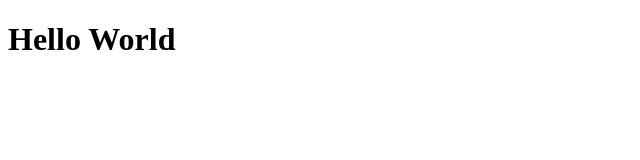
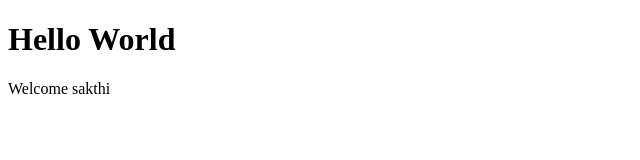
Before and after one commit to sakthidharan00/sakthidharan00, a plain HTML site: page index.html in a window 1280 px wide. Shown: the whole page, without its empty margins (0-640 px from the left). Drawn offline with Linux system fonts and the light colour scheme.

Commit message:
-new mesage added

```diff
--- a/index.html
+++ b/index.html
@@ -8,5 +8,6 @@
 </head>
 <body>
     <h1>Hello World</h1>
+    <p>Welcome sakthi</p>
 </body>
 </html>
```
